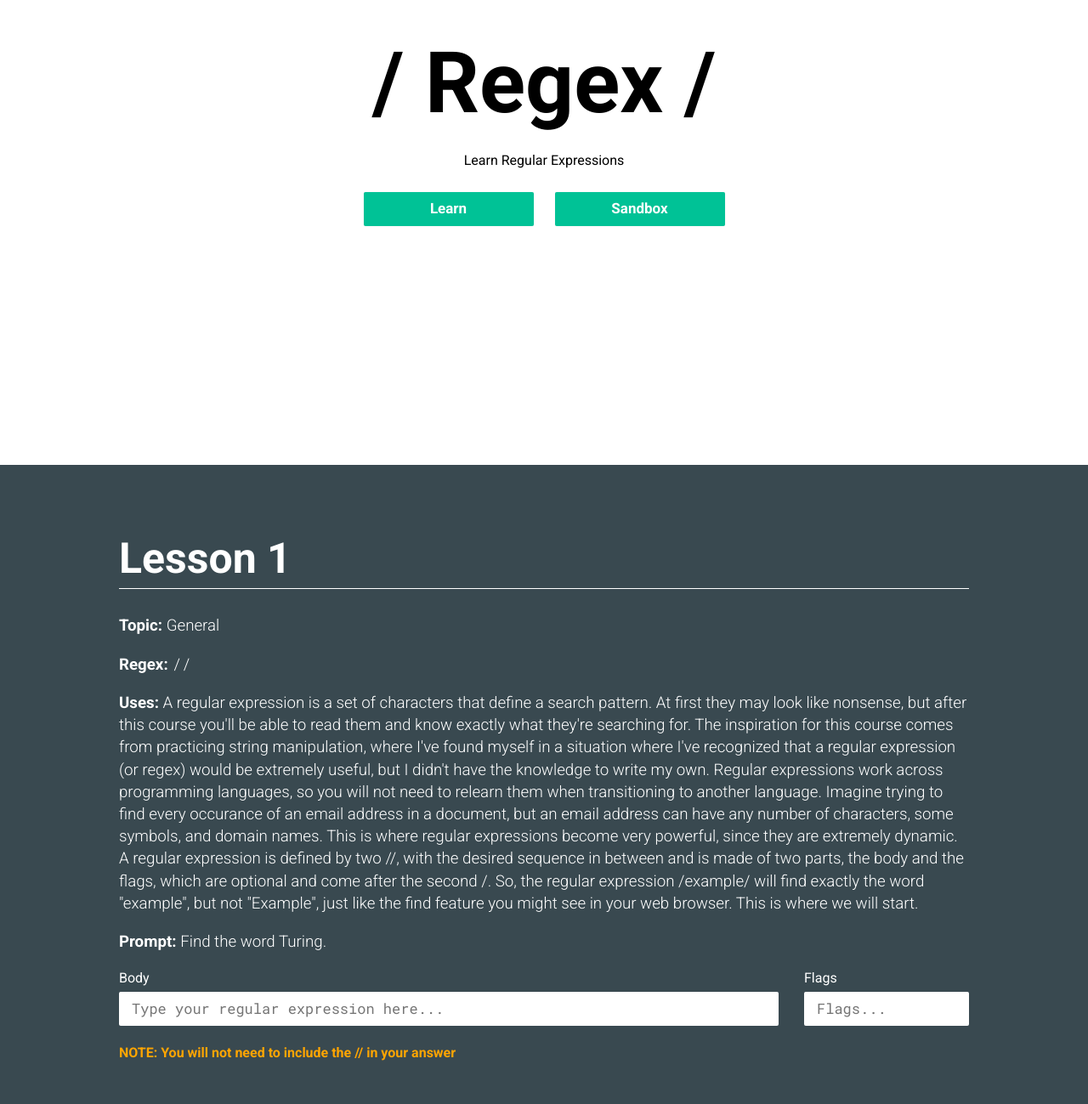
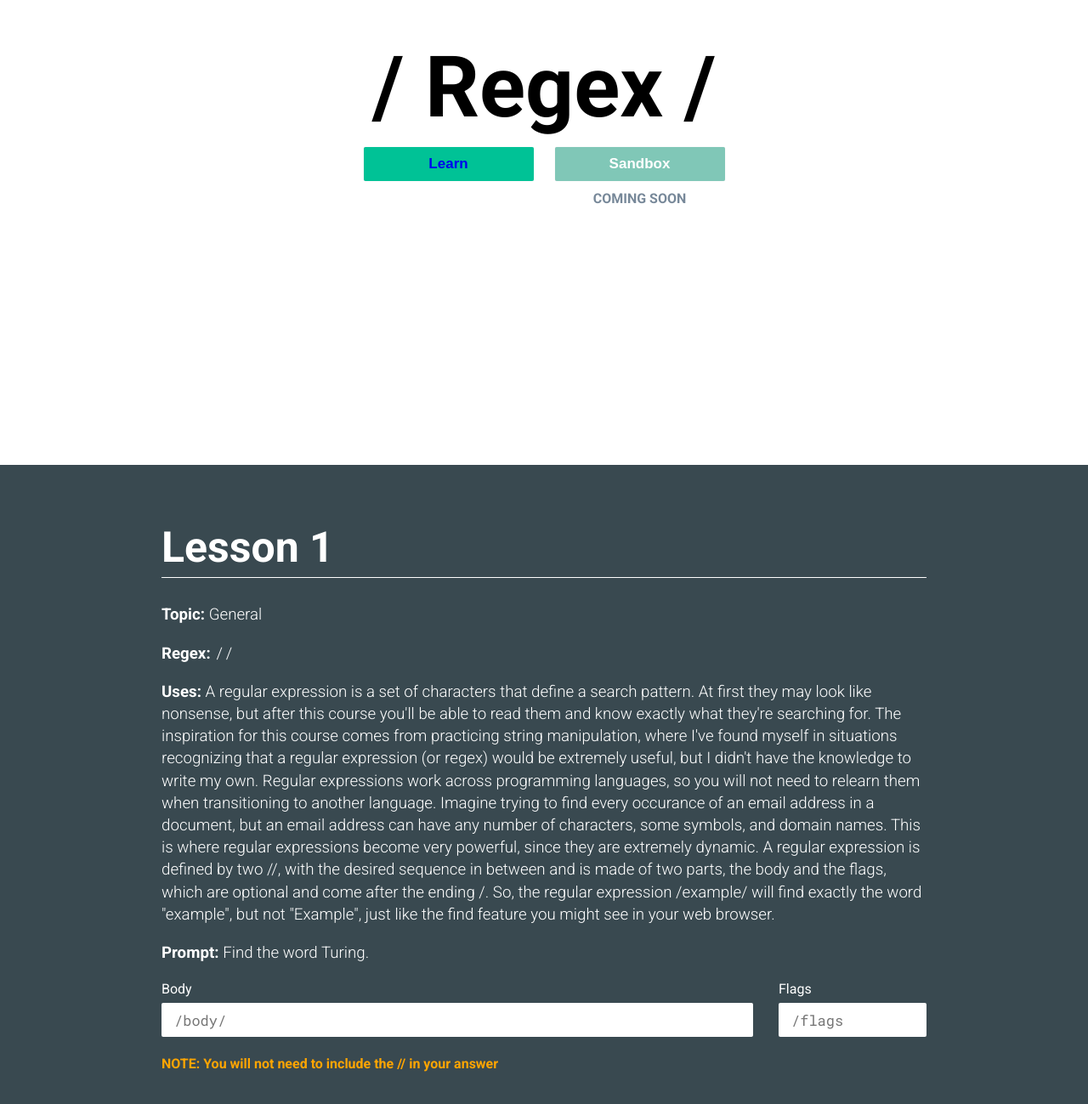
Before and after one commit to jarrettkong/regex-teacher, a React (Create React App) app: page / in a window 1280 px wide. Shown: the part 253-1552 px from the top of the page at 85% size. Built offline with nearby package versions, Linux system fonts and the light colour scheme.

Commit message:
Add missing data

```diff
--- a/src/components/App.jsx
+++ b/src/components/App.jsx
@@ -37,10 +37,11 @@ class App extends Component {
       <section className="App">
         <header className="App-header">
           <h1 className="App-name">/ Regex /</h1>
-          <p className="App-tagline">Learn Regular Expressions</p>
+          {/* <p className="App-tagline">Learn Regular Expressions</p> */}
           <div className="App-btn-container">
-            <a className="App-btn" href="#Lesson" role="button">Learn</a>
-            <a className="App-btn" href="#Lesson" role="button">Sandbox</a>
+            <button className="App-btn"><a href="#Lesson" role="button">Learn</a></button>
+            <button className="App-btn" disabled>Sandbox</button>
+            <p>Coming Soon</p>
           </div>
         </header>
         {lessonDisplay}
--- a/src/components/App.scss
+++ b/src/components/App.scss
@@ -16,7 +16,7 @@ $background: #394950;
 
 .App-name {
   font-size: 100px;
-  margin: 0 0 10px 0;
+  margin: 0;
 }
 
 .App-tagline {
@@ -26,7 +26,16 @@ $background: #394950;
 .App-btn-container {
   display: grid;
   grid-template-columns: repeat(2, 1fr);
-  grid-gap: 25px;
+  grid-column-gap: 25px;
+  text-align: center;
+
+  & p {
+    grid-column-start: 2;
+    text-transform: uppercase;
+    margin-top: 10px;
+    color: lightslategrey;
+    font-weight: 600;
+  }
 }
 
 .App-btn {
@@ -44,6 +53,17 @@ $background: #394950;
   cursor: pointer;
   text-decoration: none;
   box-shadow: 0 0 1px lightgrey;
+  padding: 0;
+
+  & a {
+    text-decoration: none;
+    width: 100%;
+    line-height: 40px;
+    padding: 0;
+    &:visited {
+      color: white;
+    }
+  }
 
   &:hover {
     background-color: adjust-color($color: $accent-color, $lightness: 3%)
@@ -52,4 +72,9 @@ $background: #394950;
   &:focus {
     outline: transparent;
   }
+
+  &:disabled {
+    background-color: #80C7B7;
+    cursor: not-allowed;
+  }
 }
--- a/src/components/Lesson.jsx
+++ b/src/components/Lesson.jsx
@@ -1,11 +1,15 @@
 import React, { Component } from 'react'
+import RegexForm from './RegexForm.jsx'
 import './Lesson.scss';
-import RegexForm from './RegexForm.jsx'
 
 class Lesson extends Component {
 
-  state = {
-    complete: false
+  constructor(props) {
+    super(props)
+    // ? move to app
+    this.state = {
+      complete: false
+    }
   }
 
   checkAnswer = (body, flags) => {
@@ -13,18 +17,16 @@ class Lesson extends Component {
     const regex = new RegExp(body, flags);
     const result = cases.map(ex => regex.test(ex));
     if(result.toString() === solutions.toString()) {
-      this.setState({ complete: true }, () => {
-        console.log(this.state.complete)
-      })
+      this.setState({ complete: true });
     }
   }
 
-  componentDidMount() {
-    console.log(this.state.complete)
-  }
+
 
   render() {
-    const { lesson, lessonNumber } = this.props;
+    const { lesson, lessonNumber, nextLesson } = this.props;
+    const continueButton = <button className="Lesson-next-round App-btn" onClick={nextLesson}>Continue</button>
+
     return (
       <section className="Lesson" id="Lesson">
         <div className="Lesson-container">
@@ -37,7 +39,7 @@ class Lesson extends Component {
               <h3>Prompt: <span className="Lesson-text">{lesson.prompt}.</span></h3>
               <RegexForm checkAnswer={this.checkAnswer}/>
               <h4 className="Lesson-reminder">NOTE: You will not need to include the // in your answer</h4>
-              {this.state.complete && <button className="Lesson-next-round App-btn" onClick={this.props.nextLesson}>Continue</button>}
+              {this.state.complete && continueButton}
             </section>
           </div>
         </div>
--- a/src/components/Lesson.scss
+++ b/src/components/Lesson.scss
@@ -13,7 +13,7 @@ $accent-color: #00C296;
 }
 
 .Lesson-container {
-  width: 1000px;
+  width: 900px;
 }
 
 .Lesson-info-container {
--- a/src/components/RegexForm.jsx
+++ b/src/components/RegexForm.jsx
@@ -3,9 +3,12 @@ import './RegexForm.scss'
 
 class RegexForm extends Component {
 
-  state = {
-    body: '',
-    flags: ''
+  constructor(props){
+    super(props);
+    this.state = {
+      body: '',
+      flags: ''
+    }
   }
 
   _handleBody = e => {
@@ -27,11 +30,11 @@ class RegexForm extends Component {
       <form className="RegexForm-input" onSubmit={this._handleSubmit}>
         <div className="Regex-input-container main-container">
           <label htmlFor="body-input">Body</label>
-          <input type="text" id="body-input" spellCheck="false" placeholder="Type your regular expression here..." value={this.state.body} onChange={this._handleBody}/>
+          <input type="text" id="body-input" spellCheck="false" placeholder="/body/" value={this.state.body} onChange={this._handleBody}/>
         </div>
         <div className="Regex-input-container flag-container">
           <label htmlFor="flag-input">Flags</label>
-          <input type="text" id="flag-input" spellCheck="false" placeholder="Flags..." value={this.state.flags} onChange={this._handleFlag}/>
+          <input type="text" id="flag-input" spellCheck="false" placeholder="/flags" value={this.state.flags} onChange={this._handleFlag}/>
         </div>
         <input type="submit" className="RegexForm-submit"/>
       </form>
--- a/src/data.js
+++ b/src/data.js
@@ -3,7 +3,7 @@ const lessons = [
     "id": 1,
     "topic": "General",
     "regex": "//",
-    "instructions": "A regular expression is a set of characters that define a search pattern. At first they may look like nonsense, but after this course you'll be able to read them and know exactly what they're searching for.\n\nThe inspiration for this course comes from practicing string manipulation, where I've found myself in a situation where I've recognized that a regular expression (or regex) would be extremely useful, but I didn't have the knowledge to write my own.\n\nRegular expressions work across programming languages, so you will not need to relearn them when transitioning to another language. Imagine trying to find every occurance of an email address in a document, but an email address can have any number of characters, some symbols, and domain names. This is where regular expressions become very powerful, since they are extremely dynamic.\n\nA regular expression is defined by two //, with the desired sequence in between and is made of two parts, the body and the flags, which are optional and come after the second /. So, the regular expression /example/ will find exactly the word \"example\", but not \"Example\", just like the find feature you might see in your web browser. This is where we will start",
+    "instructions": "A regular expression is a set of characters that define a search pattern. At first they may look like nonsense, but after this course you'll be able to read them and know exactly what they're searching for.\n\nThe inspiration for this course comes from practicing string manipulation, where I've found myself in situations recognizing that a regular expression (or regex) would be extremely useful, but I didn't have the knowledge to write my own.\n\nRegular expressions work across programming languages, so you will not need to relearn them when transitioning to another language. Imagine trying to find every occurance of an email address in a document, but an email address can have any number of characters, some symbols, and domain names. This is where regular expressions become very powerful, since they are extremely dynamic.\n\nA regular expression is defined by two //, with the desired sequence in between and is made of two parts, the body and the flags, which are optional and come after the ending /. So, the regular expression /example/ will find exactly the word \"example\", but not \"Example\", just like the find feature you might see in your web browser",
     "prompt": "Find the word Turing",
     "cases": ["Turing"],
     "solutions": [true]
@@ -55,27 +55,27 @@ const lessons = [
   },
   {
     "id": 7,
-    "topic": "Character Sets",
-    "regex": "[]",
-    "instructions": "Used to denote any specific set of characters in the search. For example, [abcdef] would match any letter a, b, c, d, e, or f",
-    "prompt": "Check to see if the ",
-    "cases": [],
-    "solutions": []
-  },
-  {
-    "id": 8,
-    "topic": "",
-    "regex": "",
+    "topic": "Anchors",
+    "regex": "^, $",
     "instructions": "",
     "prompt": "",
     "cases": [],
     "solutions": []
   },
   {
+    "id": 8,
+    "topic": "Character Sets",
+    "regex": "[]",
+    "instructions": "Used to denote any specific set of characters in the search. For example, [abcdef] would match any letter a, b, c, d, e, or f. Characters that normally need to be escaped with \\ do not need to inside a set",
+    "prompt": "Check to see if character is a vowel ",
+    "cases": ["a","b", "c", "d", "e", "f", "g", "h", "i", "j", "k", "l", "m", "n", "o", "p", "q", "r", "s", "t", "u", "v", "w", "x", "y", "z"],
+    "solutions": [true, false, false, false, true, false, false, false, true, false, false, false, false, false, true, false, false, false, false, false, true, false, false, false, false, false]
+  },
+  {
     "id": 9,
-    "topic": "",
-    "regex": "",
-    "instructions": "",
+    "topic": "Ranges",
+    "regex": "{n}",
+    "instructions": "Checks if the previous character or group repeats n amount of times. For example, /\\d{10}/ checks for a string of 10 digits",
     "prompt": "",
     "cases": [],
     "solutions": []
```
